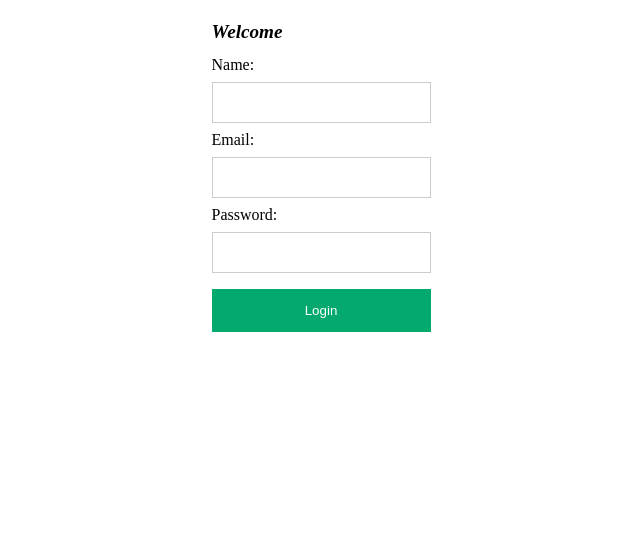
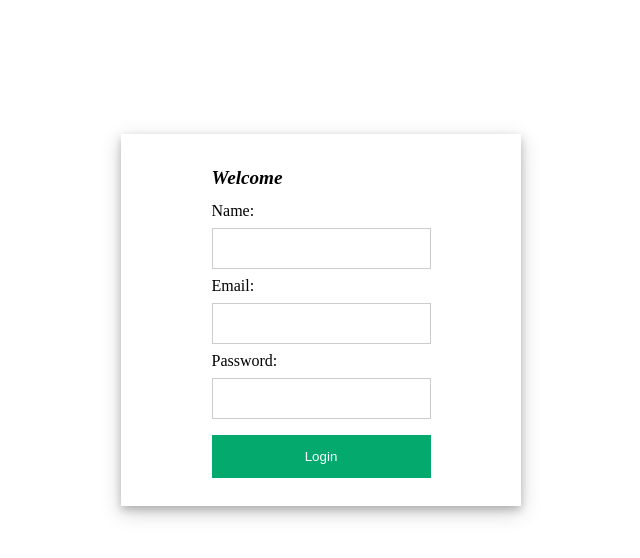
Before and after one commit to melanierolo/Build-A-Formik-Form, a React (Create React App) app: page / in a window 1280 px wide. Shown: the top 558 px of the page, without its empty margins (319-959 px from the left). Built offline with nearby package versions, Linux system fonts and the light colour scheme.

Commit message:
added box-shadow property  for container__login

```diff
--- a/src/App.css
+++ b/src/App.css
@@ -1,7 +1,16 @@
+.login__page {
+    width: 400px;
+    padding: 10% 0 0;
+    margin: auto;
+  }
+
 .container__login{
     display: flex;
     justify-content: center;
     align-items: center;
+    width: auto;
+    padding: 5% 0 5% 0;
+    box-shadow:0 4px 8px 0 rgb(0 0 0 / 20%), 0 6px 20px 0 rgb(0 0 0 / 19%);
 }
 
 .login__tittle {
--- a/src/App.js
+++ b/src/App.js
@@ -32,6 +32,7 @@ function App() {
   });
   return (
     <div>
+      <div className="login__page">
           <div className="container__login">
             <form onSubmit={formik.handleSubmit}>
               <h1 className="login__tittle ">Welcome</h1>
@@ -48,6 +49,7 @@ function App() {
             </form>
           </div>
     </div>
+    </div>
   );
 }
 
```
Lines whose indentation alone changed are shown as unchanged.
